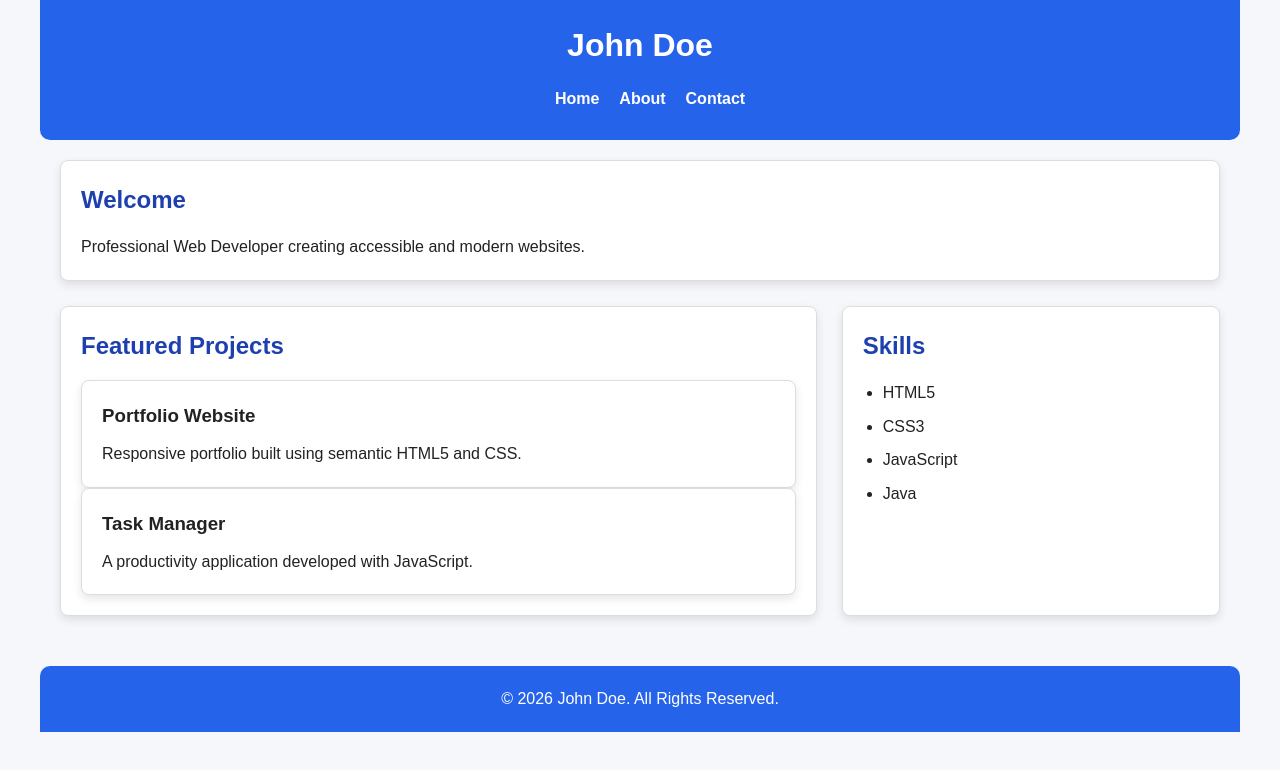
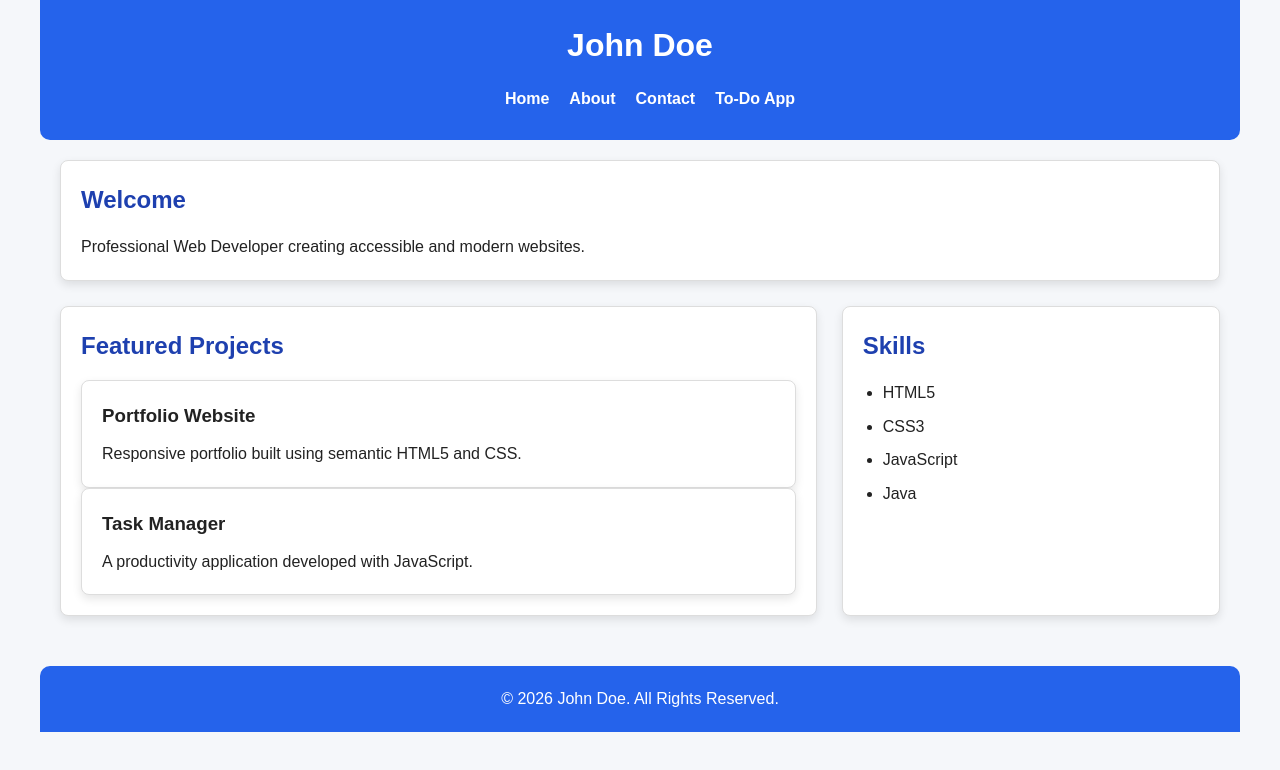
Before and after one commit to Naveen-Sai-B/portfolio-demo, a plain HTML site: page index.html in a window 1280 px wide. Drawn offline with Linux system fonts and the light colour scheme.

Commit message:
Update index.html

```diff
--- a/index.html
+++ b/index.html
@@ -29,6 +29,7 @@
             <li><a href="index.html" aria-current="page">Home</a></li>
             <li><a href="about.html">About</a></li>
             <li><a href="contact.html">Contact</a></li>
+             <li><a href="todo.html">To-Do App</a></li>
         </ul>
 
     </nav>
```
